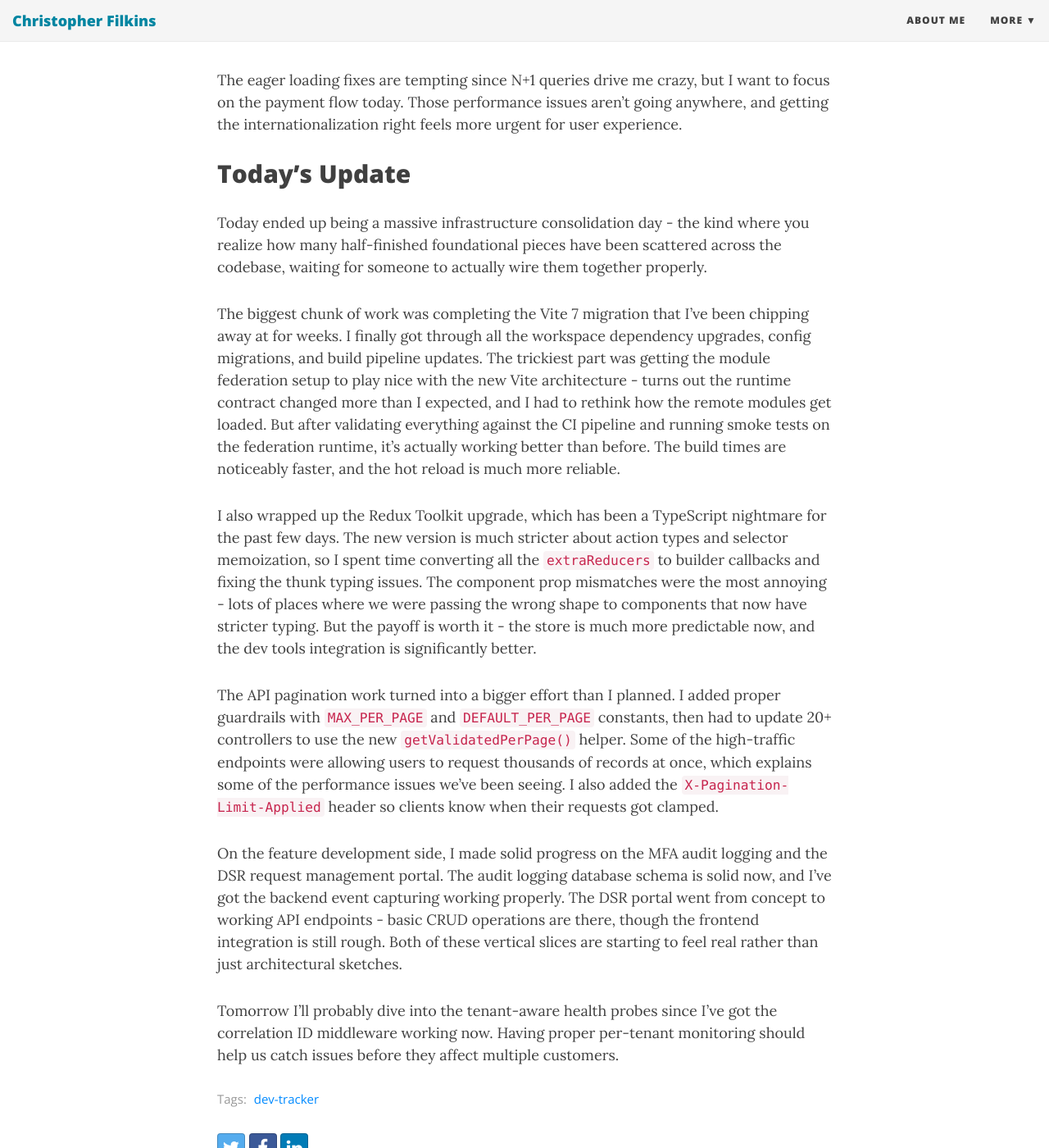
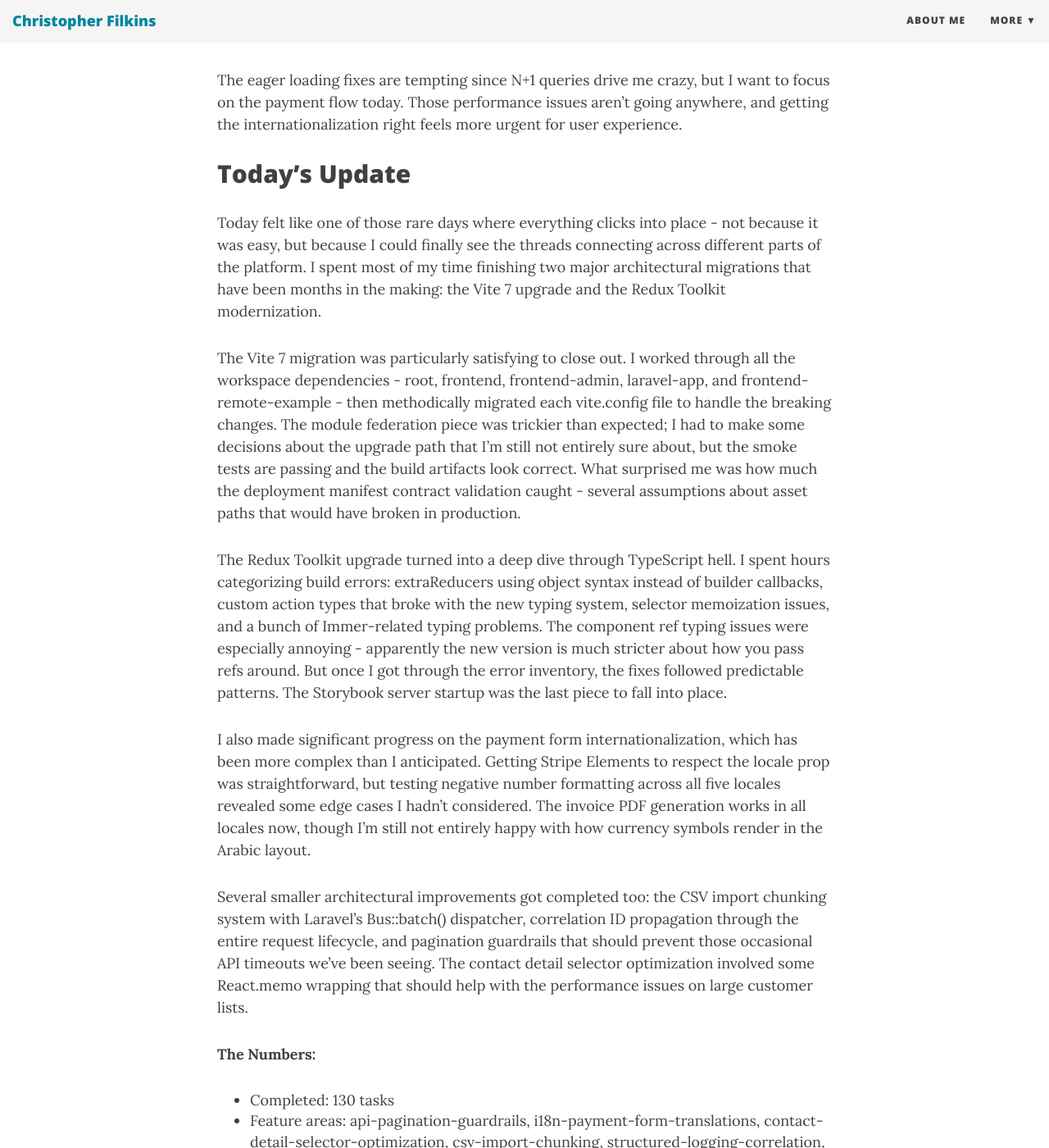
Before and after one commit to filchyboy/filchyboy.github.io, a Jekyll site: the page built from _posts/2026-03-29-daily-dev-log.md, in a window 1280 px wide and 1400 px high, scrolled down 1441 px. Shown: the whole window at 82% size. Built offline with Jekyll 4.4.1, drawn with Linux system fonts in a browser that asks for light colours; nearby versions of some CDN libraries; some of the changed text lies outside the part shown.

Commit message:
Update build-in-public update: Daily Development Update

```diff
--- a/_posts/2026-03-29-daily-dev-log.md
+++ b/_posts/2026-03-29-daily-dev-log.md
@@ -40,21 +40,24 @@ The eager loading fixes are tempting since N+1 queries drive me crazy, but I wan
 
 
 <!-- SECTION: ACCOMPLISHED START -->
-<!-- accomplished-generated: 2026-03-29T22:55:09.716121+00:00 -->
+<!-- accomplished-generated: 2026-03-30T02:39:28.837390+00:00 -->
+<!-- accomplished-updated: 2026-03-30T02:39:28.837390+00:00 -->
 
 ## Today's Update
 
-Today ended up being a massive infrastructure consolidation day - the kind where you realize how many half-finished foundational pieces have been scattered across the codebase, waiting for someone to actually wire them together properly.
+Today felt like one of those rare days where everything clicks into place - not because it was easy, but because I could finally see the threads connecting across different parts of the platform. I spent most of my time finishing two major architectural migrations that have been months in the making: the Vite 7 upgrade and the Redux Toolkit modernization.
 
-The biggest chunk of work was completing the Vite 7 migration that I've been chipping away at for weeks. I finally got through all the workspace dependency upgrades, config migrations, and build pipeline updates. The trickiest part was getting the module federation setup to play nice with the new Vite architecture - turns out the runtime contract changed more than I expected, and I had to rethink how the remote modules get loaded. But after validating everything against the CI pipeline and running smoke tests on the federation runtime, it's actually working better than before. The build times are noticeably faster, and the hot reload is much more reliable.
+The Vite 7 migration was particularly satisfying to close out. I worked through all the workspace dependencies - root, frontend, frontend-admin, laravel-app, and frontend-remote-example - then methodically migrated each vite.config file to handle the breaking changes. The module federation piece was trickier than expected; I had to make some decisions about the upgrade path that I'm still not entirely sure about, but the smoke tests are passing and the build artifacts look correct. What surprised me was how much the deployment manifest contract validation caught - several assumptions about asset paths that would have broken in production.
 
-I also wrapped up the Redux Toolkit upgrade, which has been a TypeScript nightmare for the past few days. The new version is much stricter about action types and selector memoization, so I spent time converting all the `extraReducers` to builder callbacks and fixing the thunk typing issues. The component prop mismatches were the most annoying - lots of places where we were passing the wrong shape to components that now have stricter typing. But the payoff is worth it - the store is much more predictable now, and the dev tools integration is significantly better.
+The Redux Toolkit upgrade turned into a deep dive through TypeScript hell. I spent hours categorizing build errors: extraReducers using object syntax instead of builder callbacks, custom action types that broke with the new typing system, selector memoization issues, and a bunch of Immer-related typing problems. The component ref typing issues were especially annoying - apparently the new version is much stricter about how you pass refs around. But once I got through the error inventory, the fixes followed predictable patterns. The Storybook server startup was the last piece to fall into place.
 
-The API pagination work turned into a bigger effort than I planned. I added proper guardrails with `MAX_PER_PAGE` and `DEFAULT_PER_PAGE` constants, then had to update 20+ controllers to use the new `getValidatedPerPage()` helper. Some of the high-traffic endpoints were allowing users to request thousands of records at once, which explains some of the performance issues we've been seeing. I also added the `X-Pagination-Limit-Applied` header so clients know when their requests got clamped.
+I also made significant progress on the payment form internationalization, which has been more complex than I anticipated. Getting Stripe Elements to respect the locale prop was straightforward, but testing negative number formatting across all five locales revealed some edge cases I hadn't considered. The invoice PDF generation works in all locales now, though I'm still not entirely happy with how currency symbols render in the Arabic layout.
 
-On the feature development side, I made solid progress on the MFA audit logging and the DSR request management portal. The audit logging database schema is solid now, and I've got the backend event capturing working properly. The DSR portal went from concept to working API endpoints - basic CRUD operations are there, though the frontend integration is still rough. Both of these vertical slices are starting to feel real rather than just architectural sketches.
+Several smaller architectural improvements got completed too: the CSV import chunking system with Laravel's Bus::batch() dispatcher, correlation ID propagation through the entire request lifecycle, and pagination guardrails that should prevent those occasional API timeouts we've been seeing. The contact detail selector optimization involved some React.memo wrapping that should help with the performance issues on large customer lists.
 
-Tomorrow I'll probably dive into the tenant-aware health probes since I've got the correlation ID middleware working now. Having proper per-tenant monitoring should help us catch issues before they affect multiple customers.
+**The Numbers:**
+- Completed: 130 tasks
+- Feature areas: api-pagination-guardrails, i18n-payment-form-translations, contact-detail-selector-optimization, csv-import-chunking, structured-logging-correlation, admin-panel-lazy-loading, vite-7-migration, mfa-audit-logs, upgrade-redux-toolkit, enhance-react-component-docs, feature-health-probes-per-tenant, thin-vslice-277-dsr-request-management-portal, thin-vslice-279-finops-etl-pipeline-dashboard
 
 
 <!-- Generated by dev-tracker publish_to_jekyll.py (AI mode) -->
```
